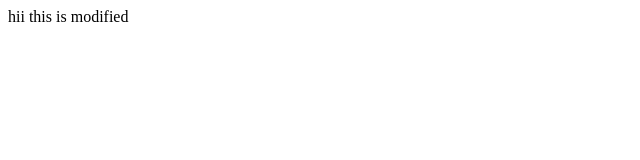
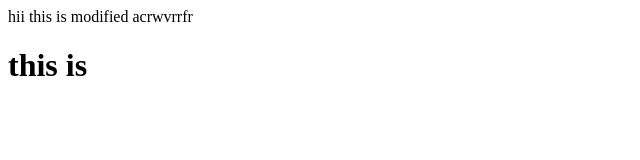
Before and after one commit to Md-saif07/myfirstproject, a plain HTML site: page index.html in a window 1280 px wide. Shown: the whole page, without its empty margins (0-640 px from the left). Drawn offline with Linux system fonts and the light colour scheme.

Commit message:
upadated all file

```diff
--- a/index.html
+++ b/index.html
@@ -6,7 +6,8 @@
     <title>Document</title>
 </head>
 <body>
-    hii this is modified
+    hii this is modified acrwvrrfr
+    <h1>this is
 
 </body>
 </html>
```
